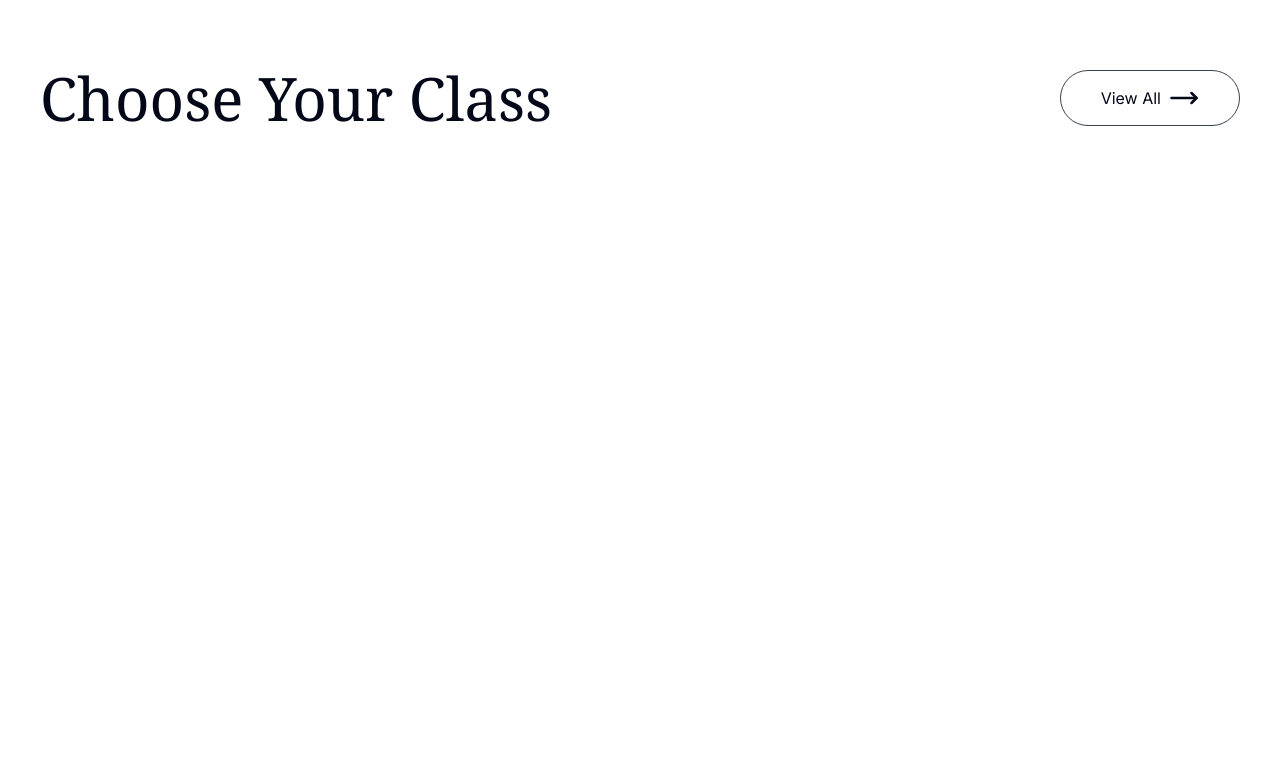
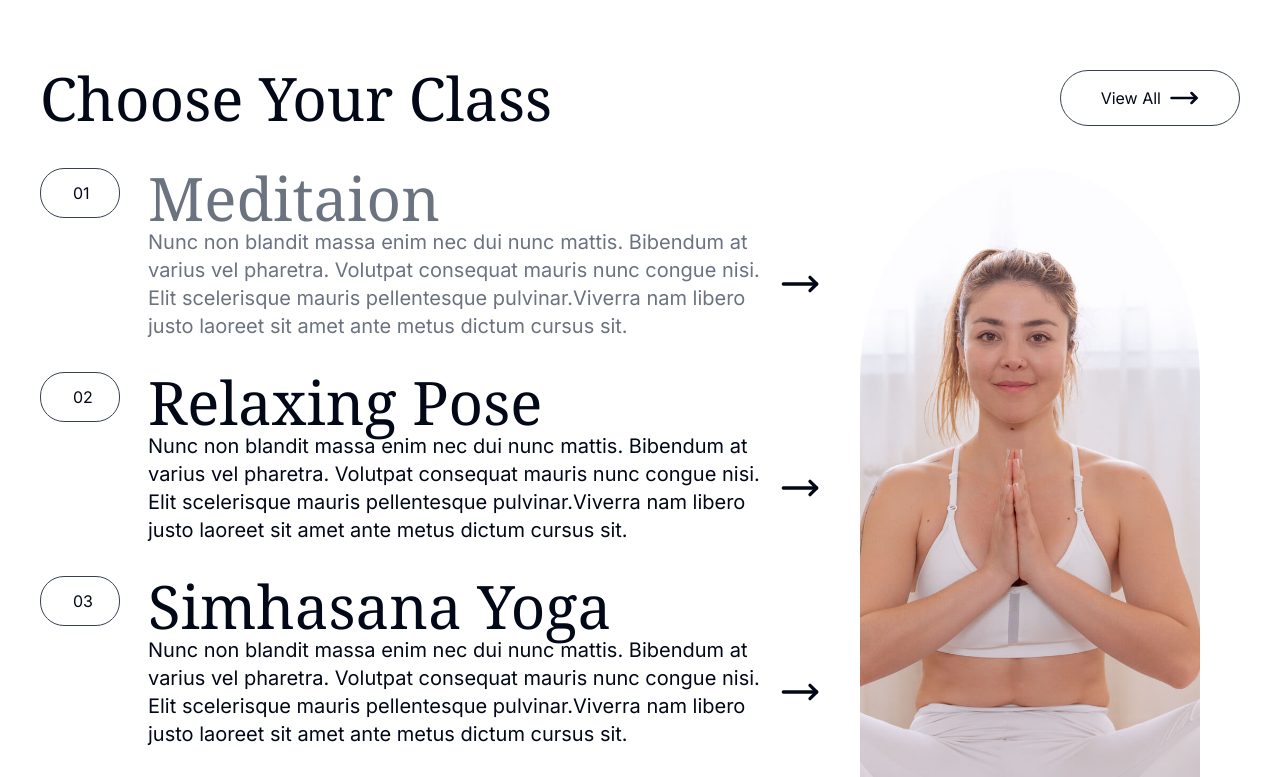
Before and after one commit to vikash0p/yoga, a Next.js app: page / in a window 1280 px wide. Shown: the part 1820-2597 px from the top of the page. Before the commit the page ends 2044 px from the top, so only its background shows below. Built offline with nearby package versions, Linux system fonts and the light colour scheme; a web font is replaced by a local one.

Commit message:
completed the  Classsess components

```diff
--- a/components/HomeComp/Classess.tsx
+++ b/components/HomeComp/Classess.tsx
@@ -1,18 +1,93 @@
-import React from 'react'
-import MyButton from '../reusableComp/MyButton';
+"use client";
+import React, { useState } from "react";
+import MyButton from "../reusableComp/MyButton";
+import { choose } from "@/utils/data";
+import { MoveRight } from "lucide-react";
+import Image from "next/image";
+import { useTheme } from "next-themes";
+import { motion } from "framer-motion";
+const Classess = () => {
+    const{theme}=useTheme();
+  const [myImage, setMyImage] = useState<string>(choose[0].img);
+  const[myIndex,setMYIndex]=useState(0)
 
-const Classess = () => {
+  const ClickHandler = (index: number, img: string) => {
+    setMyImage(img);
+    setMYIndex(index);
+  };
+
+  const imageVariants = {
+    initial: { opacity: 0 },
+    animate: { opacity: 1, transition: { duration: 0.5 } },
+  };
+
   return (
-    <div className=" py-24">
+    <div className={`py-24 ${theme === "light" && "bg-[#d4cbc2] "}`}>
       <div className=" w-full flex flex-row justify-between px-1 md:px-4 lg:px-10 items-center ">
         <h1 className="tex-4xl md:text-4xl lg:text-5xl xl:text-6xl font-serif">
           Choose Your Class
         </h1>
         <MyButton text="View All" />
       </div>
-      <div className=""></div>
+      <div className="w-full flex flex-col lg:flex-row py-10 px-10 ">
+        <div className="basis-[65%] space-y-4 lg:space-y-8">
+          {choose.map((value, index) => {
+            return (
+              <div
+                key={value.des}
+                className="w-full flex flex-col md:flex-row gap-4 md:gap-5 lg:gap-7 cursor-pointer"
+                onClick={() => ClickHandler(index, value.img)}
+              >
+                <div className="">
+                  <h3 className="border w-20  border-gray-700 px-8 py-3 rounded-3xl">
+                    {value.id}{" "}
+                  </h3>
+                </div>
+                <div className="">
+                  <h2
+                    className={`font-serif text-3xl md:text-4xl lg:text-5xl xl:text-6xl ${
+                      myIndex === index && "text-gray-500 "
+                    }`}
+                  >
+                    {value.title}{" "}
+                  </h2>
+                  <div className="flex flex-col md:flex-row justify-between gap-4">
+                    <p
+                      className={`text-xl w-full ${
+                        myIndex === index && "text-gray-500 "
+                      } `}
+                    >
+                      {value.des}{" "}
+                    </p>
+                    <button
+                      type="button"
+                      className=" flex flex-col items-center justify-center rounded-full hover:translate-x-2 duration-500 ease-in "
+                    >
+                      <MoveRight size={40} />{" "}
+                    </button>
+                  </div>
+                </div>
+              </div>
+            );
+          })}
+        </div>
+        <motion.div
+          variants={imageVariants}
+          initial="initial"
+          animate="animate"
+          className="basis-[35%]"
+        >
+          <Image
+            src={myImage}
+            alt="image"
+            width={300}
+            height={300}
+            className=" py-5 lg:py-0 rounded-tl-full rounded-tr-full w-full md:h-[700px] md:py-9 lg:h-full object-cover object-center px-10"
+          />
+        </motion.div>
+      </div>
     </div>
   );
-}
+};
 
-export default Classess
+export default Classess;
--- a/utils/data.ts
+++ b/utils/data.ts
@@ -88,21 +88,25 @@ export const choose: chooses[] = [
   {
     id: "01",
     title: "Meditaion",
+    img:"/HOME2_class_image_02.jpg",
     des: "Nunc non blandit massa enim nec dui nunc mattis. Bibendum at varius vel pharetra. Volutpat consequat mauris nunc congue nisi. Elit scelerisque mauris pellentesque pulvinar.Viverra nam libero justo laoreet sit amet ante metus dictum cursus sit.",
   },
   {
     id: "02",
     title: "Relaxing Pose",
+    img:"/home2_image_gallery_01.jpg",
     des: "Nunc non blandit massa enim nec dui nunc mattis. Bibendum at varius vel pharetra. Volutpat consequat mauris nunc congue nisi. Elit scelerisque mauris pellentesque pulvinar.Viverra nam libero justo laoreet sit amet ante metus dictum cursus sit.",
   },
   {
     id: "03",
     title: "Simhasana Yoga",
+    img:"/home2_image_gallery_02.jpg",
     des: "Nunc non blandit massa enim nec dui nunc mattis. Bibendum at varius vel pharetra. Volutpat consequat mauris nunc congue nisi. Elit scelerisque mauris pellentesque pulvinar.Viverra nam libero justo laoreet sit amet ante metus dictum cursus sit.",
   },
   {
     id: "04",
     title: "Balancinü",
+    img:"/HOME2_class_image_01.jpg",
     des: "Nunc non blandit massa enim nec dui nunc mattis. Bibendum at varius vel pharetra. Volutpat consequat mauris nunc congue nisi. Elit scelerisque mauris pellentesque pulvinar.Viverra nam libero justo laoreet sit amet ante metus dictum cursus sit.",
   },
 ];
--- a/utils/types.ts
+++ b/utils/types.ts
@@ -18,4 +18,5 @@ export type chooses={
     id:string,
     title:string,
     des:string,
+    img:string,
 }
```
